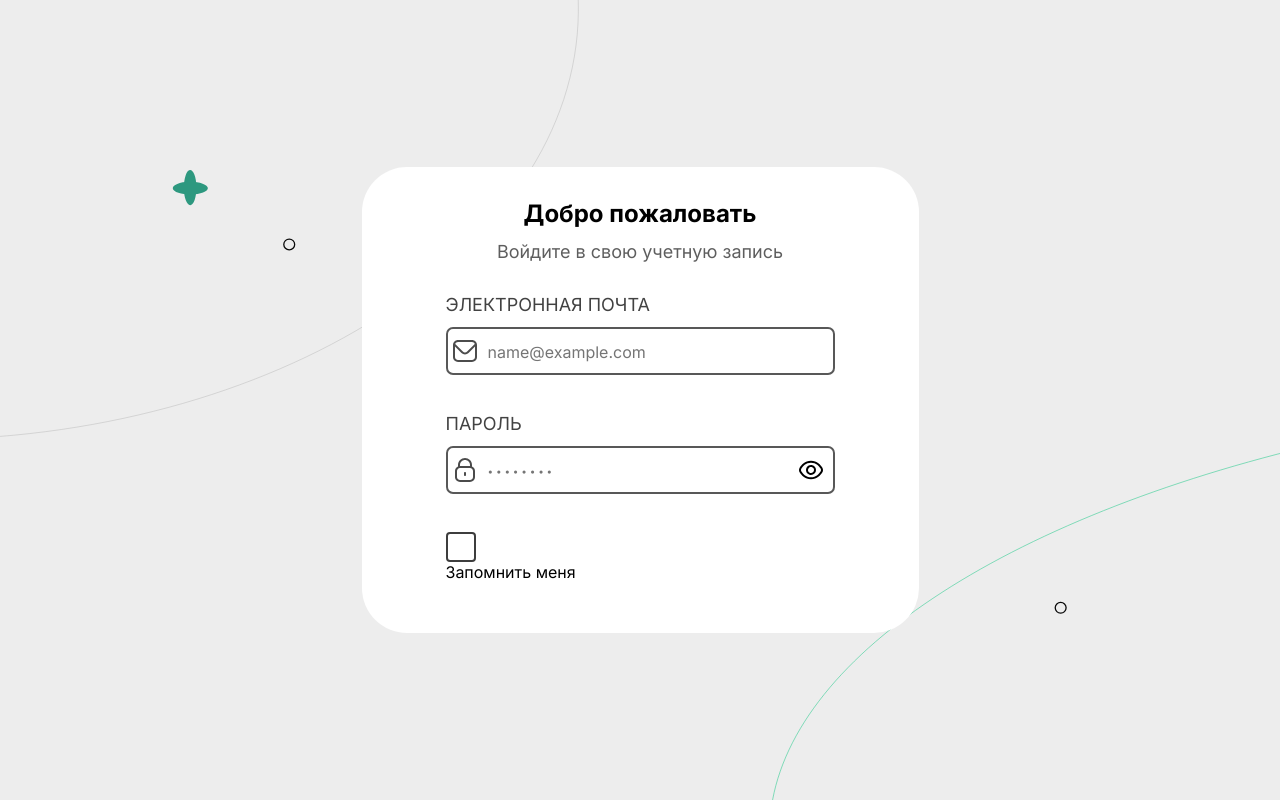
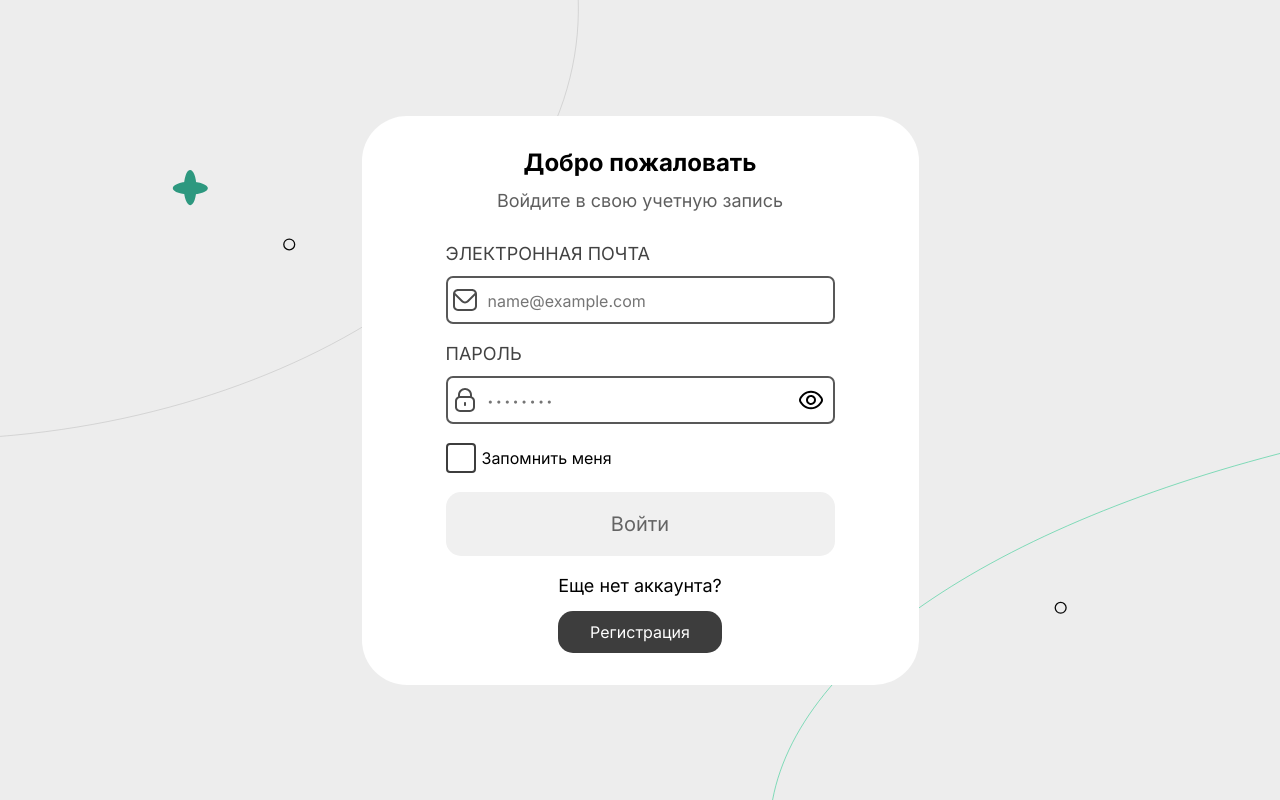
Before and after one commit to GenerationYOO/GetSP, a React (Vite) app in the folder frontend/: page /login in a window 1280 px wide. Built offline with nearby package versions, Linux system fonts and the light colour scheme.

Commit message:
Валидация на странице логина

```diff
--- a/frontend/src/pages/Login/Login.css
+++ b/frontend/src/pages/Login/Login.css
@@ -27,12 +27,53 @@
 .loginFormDescription{
   color: #5E5E5E;
   font-size: 18px;
-  font-weight: 400;
 }
 .loginFormFields{
   display: flex;
   flex-direction: column;
   width: 100%;
-  gap: 19px;
   padding: 32px 52px 19px 52px;
 }
+.loginFormCheckbox{
+  display: flex;
+  align-items: center;
+  align-self: flex-start;
+  gap: 6px;
+}
+.loginFormCheckbox:hover label {
+  text-decoration: underline;
+}
+.loginButton{
+  width: 100%;
+  margin-top: 19px;
+  padding: 20px;
+  border-radius: 15px;
+  border: none;
+  font-size: 20px;
+  color: #646464;
+  background-color: #F0F0F0;
+}
+.loginFooter{
+  display: flex;
+  flex-direction: column;
+  align-items: center;
+  justify-content: center;
+  gap: 15px;
+}
+.loginFooterDescription{
+  color: #000000;
+  font-size: 18px;
+}
+.loginFooterButton{
+  padding: 11px 32px;
+  border-radius: 15px;
+  border: none;
+  background-color: #3D3D3D;
+  color: #FFFFFF;
+}
+.loginFooterButton:hover{
+  background-color: #292929;
+}
+.loginFooterButton:active{
+  background-color: #030303;
+}
--- a/frontend/src/pages/Login/Login.tsx
+++ b/frontend/src/pages/Login/Login.tsx
@@ -5,8 +5,40 @@ import passwordIcon from '../../assets/icons/lock.svg'
 import eyeIcon from '../../assets/icons/eye.svg'
 import eyeSlashIcon from '../../assets/icons/eyeOff.svg'
 import { Checkbox } from '../../components/Checkbox/Checkbox'
+import { useNavigate } from 'react-router-dom'
+import { useState } from 'react'
 
+type LoginFormData = {
+  email: string;
+  password: string;
+};
+type LoginFormErrors = {
+  email?: string;
+  password?: string;
+};
 export function Login() {
+  const navigate = useNavigate()
+  const [formData, setFormData] = useState<LoginFormData>({
+    email: '',
+    password: '',
+  })
+  const [errors, setErrors] = useState<LoginFormErrors>({});
+
+  function validateForm() {
+    if(!formData.email) {
+      setErrors(prev => ({
+        ...prev,
+        email: 'Введите вашу электронную почту'
+      }))
+    }
+    if(!formData.password) {
+      setErrors(prev => ({
+        ...prev,
+        password: 'Введите ваш пароль'
+      }))
+    }
+  }
+
   return (
     <div className="loginPage">
       <div className="loginForm">
@@ -19,6 +51,11 @@ export function Login() {
             type="email"
             placeholder="name@example.com"
             leftIcon={emailIcon}
+            onChange={(value) => setFormData(prev => ({
+              ...prev,
+              email: value
+            }))}
+            error={errors.email}
           />
           <InputRegisterForm
             title="Пароль"
@@ -27,12 +64,30 @@ export function Login() {
             leftIcon={passwordIcon}
             rightIcon={eyeIcon}
             rightIconActive={eyeSlashIcon}
+            onChange={(value) => setFormData(prev => ({
+              ...prev,
+              password: value
+            }))}
+            error={errors.password}
           />
           <div className="loginFormCheckbox">
             <Checkbox />
             <label htmlFor="checkbox">Запомнить меня</label>
           </div>
+          <button
+            type="button"
+            className="loginButton"
+            onClick={validateForm}>
+              Войти</button>
         </form>
+        <div className="loginFooter">
+          <p className="loginFooterDescription">Еще нет аккаунта?</p>
+          <button
+            className="loginFooterButton"
+            onClick={() => navigate("/register")}
+            >Регистрация</button>
+        </div>
+
       </div>
     </div>
   )
```
